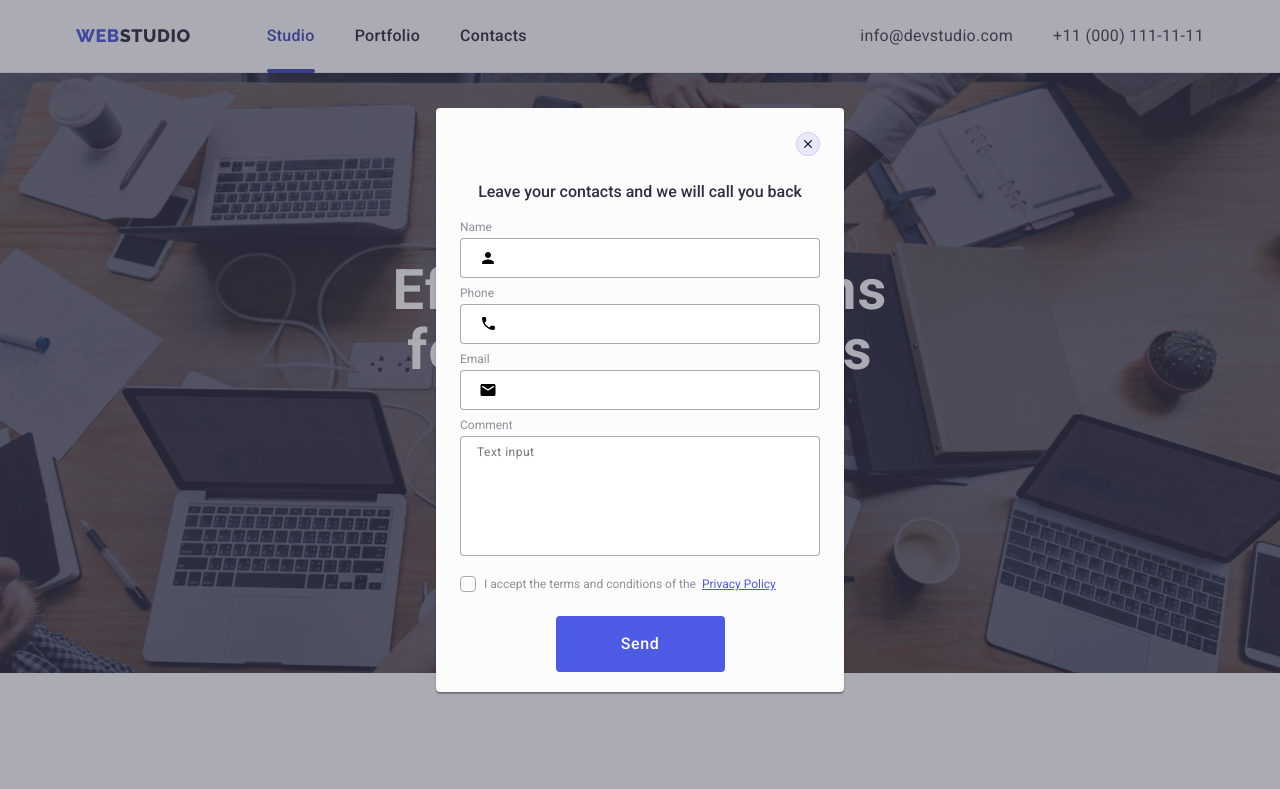
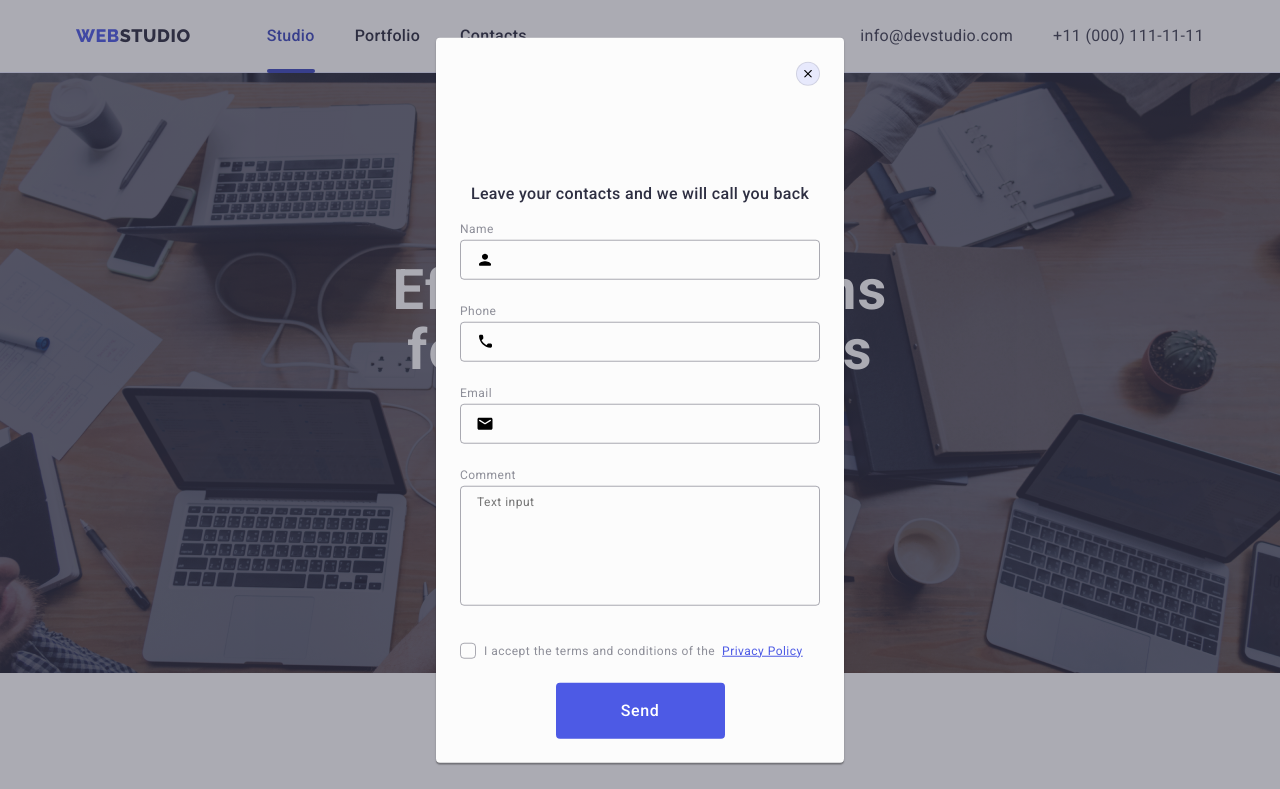
Before and after one commit to AliciaGrykhno/goit-markup-hw-06, a plain HTML site: page index.html in a window 1280 px wide. Both pictures are taken after a click on the button "Order Service". Shown: the top 789 px of the page. Drawn offline with nearby package versions, Linux system fonts and the light colour scheme.

Commit message:
updates after first check hw 06

```diff
--- a/css/styles.css
+++ b/css/styles.css
@@ -545,6 +545,9 @@ img {
   align-items: center;
   gap: 24px;
 }
+.subscribe-label {
+  gap: 24px;
+}
 .form-title {
   font-weight: 500;
   font-size: 16px;
@@ -564,14 +567,14 @@ img {
   font-size: 12px;
   line-height: 1.5;
   letter-spacing: 0.04em;
-  color: var(--main-background-color);
+  color: #ffffff;
   background-color: transparent;
 
   border: 1px solid #ffffff;
   border-radius: 4px;
   filter: drop-shadow(0px 4px 4px rgba(0, 0, 0, 0.15));
 }
-footer .email-field::placeholder {
+.email-field::placeholder {
   font-size: 12px;
   line-height: 2;
   letter-spacing: 0.04em;
@@ -585,6 +588,7 @@ footer .email-field::placeholder {
   min-width: 165px;
   height: 40px;
 
+  font-family: "Roboto", sans-serif;
   font-weight: 500;
   font-size: 16px;
   line-height: 1.5;
@@ -595,7 +599,8 @@ footer .email-field::placeholder {
   transition: background-color 250ms cubic-bezier(0.4, 0, 0.2, 1);
 
   color: #ffffff;
-  background: #4d5ae5;
+  background-color: #4d5ae5;
+  cursor: pointer;
 }
 
 .submit-modal-button:hover,
@@ -610,6 +615,9 @@ footer .email-field::placeholder {
   display: flex;
   align-items: center;
   justify-content: center;
+}
+.subscribe-icon {
+  margin-left: 16px;
 }
 /*==FOOTER==*/
 
@@ -754,8 +762,7 @@ footer .email-field::placeholder {
   position: absolute;
   top: 50%;
   left: 50%;
-  padding-left: 24px;
-  padding-right: 24px;
+  padding: 72px 24px 24px 24px;
   transform: translate(-50%, -50%) scale(1);
   transition: transform 250ms cubic-bezier(0.4, 0, 0.2, 1);
   width: 408px;
@@ -813,7 +820,7 @@ footer .email-field::placeholder {
   font-style: medium;
   font-weight: 500;
   line-height: 24px;
-  letter-spacing: 2%;
+  letter-spacing: 0.02em;
   color: #2e2f42;
 }
 
@@ -826,6 +833,8 @@ footer .email-field::placeholder {
   border-radius: 4px;
   border: 1px solid rgba(46, 47, 66, 0.4);
   outline: transparent;
+  background-color: transparent;
+  transition: border-color 250ms cubic-bezier(0.4, 0, 0.2, 1);
 }
 .modal-input:focus {
   border-color: #4d5ae5;
@@ -836,27 +845,31 @@ footer .email-field::placeholder {
 .input-label {
   display: block;
   font-size: 12px;
-  line-height: 14px;
+  line-height: 1.17;
   margin-bottom: 4px;
   font-size: 12px;
   font-weight: 400;
-  letter-spacing: 4%;
+  letter-spacing: 0.04em;
   color: #8e8f99;
 }
 
 .modal-icon {
   position: absolute;
-  left: 19px;
+  left: 16px;
   top: 50%;
   transform: translateY(-50%);
+  transition: fill 250ms cubic-bezier(0.4, 0, 0.2, 1);
 }
 .modal-field {
-  margin-bottom: 8px;
+  margin-bottom: 24px;
 }
 .input-wrap {
   position: relative;
   display: block;
   margin-top: 4px;
+}
+.comment-field {
+  margin-bottom: 16px;
 }
 
 .modal-comment {
@@ -868,6 +881,10 @@ footer .email-field::placeholder {
   outline: transparent;
   resize: none;
   margin-bottom: 16px;
+  letter-spacing: 0.04em;
+  color: rgba(46, 47, 66, 0.4);
+  background-color: transparent;
+  transition: border-color 250ms cubic-bezier(0.4, 0, 0.2, 1);
 }
 
 .modal-comment:focus {
@@ -884,8 +901,8 @@ footer .email-field::placeholder {
   align-items: center;
   font-weight: 400;
   font-size: 12px;
-  line-height: 16px;
-  letter-spacing: 4%;
+  line-height: 1.17;
+  letter-spacing: 0.04em;
   color: #8e8f99;
   margin-bottom: 24px;
 }
@@ -907,7 +924,10 @@ footer .email-field::placeholder {
   border: none;
   fill: var(--description-color);
 }
-
+.modal-field:checked span {
+  border: none;
+  fill: #f4f4fd;
+}
 .policy-link {
   color: #4d5ae5;
   text-decoration: underline;
@@ -916,7 +936,16 @@ footer .email-field::placeholder {
   transition: background-color 250ms cubic-bezier(0.4, 0, 0.2, 1),
     border 250ms cubic-bezier(0.4, 0, 0.2, 1),
     fill 250ms cubic-bezier(0.4, 0, 0.2, 1);
+  width: 16px;
+  height: 16px;
+  border: 1px solid rgba(46, 47, 66, 0.4);
+  border-radius: 2px;
+  display: inline-flex;
+  align-items: center;
+  justify-content: center;
+  fill: transparent;
 }
+
 .submit-modal-button {
   display: block;
   min-width: 169px;
@@ -934,6 +963,7 @@ footer .email-field::placeholder {
 
   color: #ffffff;
   background: #4d5ae5;
+  cursor: pointer;
 }
 
 .submit-modal-button:hover,
--- a/index.html
+++ b/index.html
@@ -431,21 +431,22 @@
         <div class="form-section">
           <p class="form-title">Subscribe</p>
           <form class="subscribe-field"></form>
+          <label class="subscribe-label" for="email">
             <input
-            type="text"
+              type="email"
               name="email"
               id="email"
               class="email-field"
               placeholder="E-mail"
             />
-          <label class="subscribe-label" for="email"></label>
-        </div>
+          </label>
           <button type="submit" class="subscribe-button">
             Subscribe
             <svg class="subscribe-icon" width="24" height="24">
               <use href="./images/icons.svg#icon-telegram"></use>
             </svg>
           </button>
+        </div>
       </div>
     </footer>
     <!--Modal Window-->
@@ -468,7 +469,7 @@
                 class="modal-input"
                 placeholder=""
               />
-              <svg class="modal-icon" width="18" height="18">
+              <svg class="modal-icon" width="18" height="24">
                 <use href="./images/icons.svg#icon-modal-person"></use>
               </svg>
             </div>
@@ -503,22 +504,24 @@
               </svg>
             </div>
           </div>
-          <label for="user-text" class="input-label">Comment</label>
+          <div class="comment-field">
+            <label for="user-comment" class="input-label">Comment</label>
             <textarea
-            name="user-text"
-            id="user-text"
+              name="user-comment"
+              id="user-comment"
               class="modal-comment"
               placeholder="Text input"
             ></textarea>
+          </div>
           <div class="modal-field">
             <input
               type="checkbox"
-              id="privacy"
-              name="privacy"
+              id="user-privacy"
+              name="user-privacy"
               value="true"
               class="modal-check visually-hidden"
             />
-            <label for="privacy" class="check-text">
+            <label for="user-privacy" class="check-text">
               <span class="policy-custom-field"
                 ><svg class="check-icon" width="10" height="8">
                   <use href="./images/icons.svg#icon-vector"></use>
```
Also changed, not shown: portfolio.html (+19 -0 lines). Lines whose indentation alone changed are shown as unchanged.
